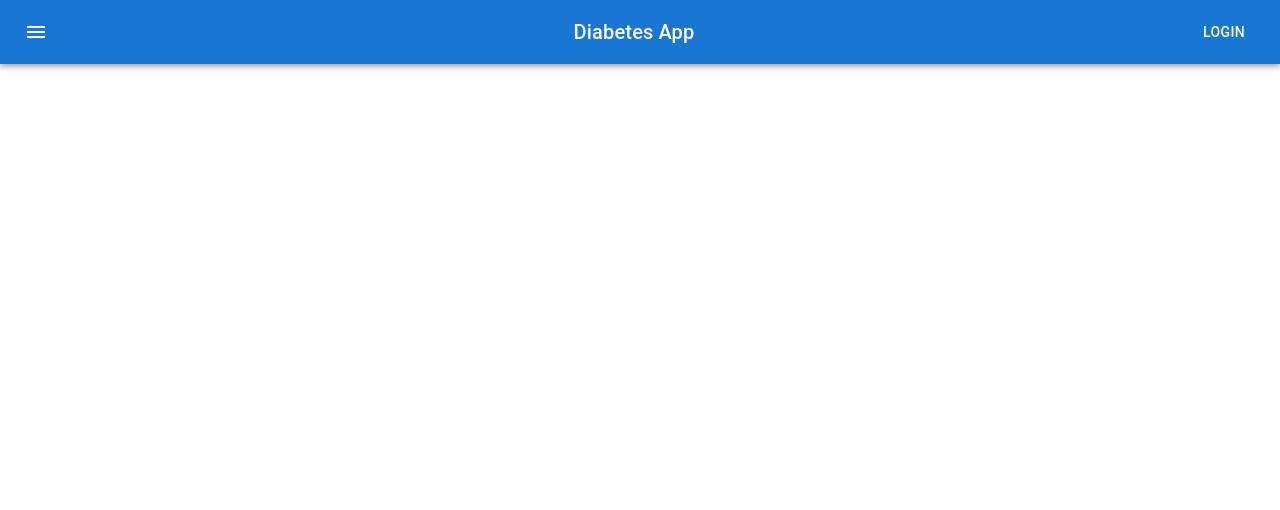
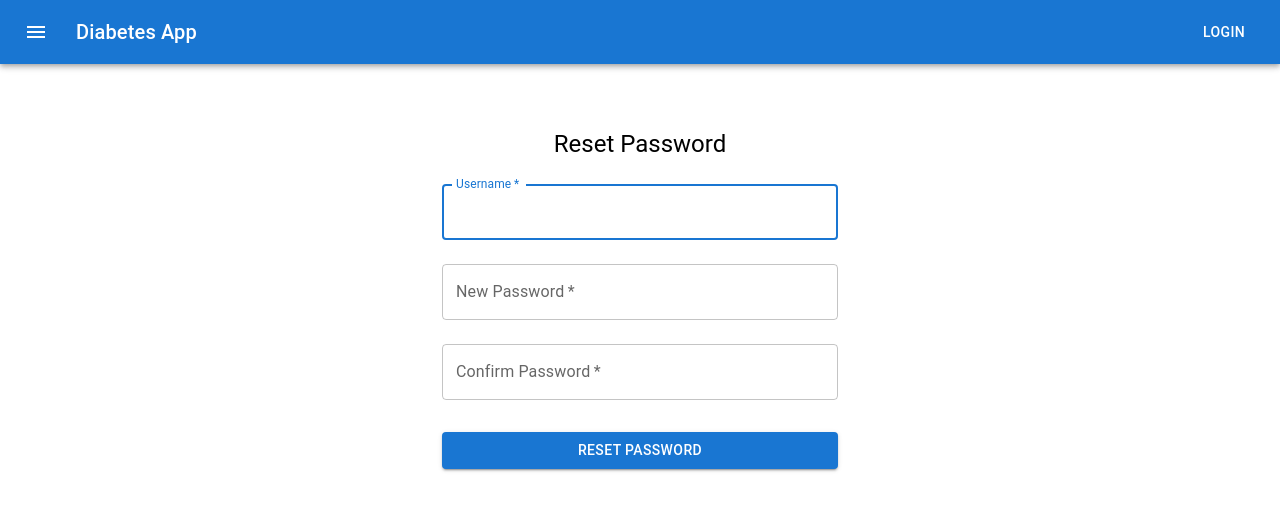
Before and after one commit to FabsSWD/diabetes-app-frontend, a React (Create React App) app: page /reset-password in a window 1280 px wide. Before the commit this address had no page. Shown: the top 510 px of the page. Built offline with nearby package versions, Linux system fonts and the light colour scheme.

Commit message:
Login and ResetPassword Working

```diff
--- a/src/App.js
+++ b/src/App.js
@@ -1,8 +1,7 @@
-import React from 'react';
-import { BrowserRouter as Router, Route, Routes } from 'react-router-dom';
-import './App.css';
+import { BrowserRouter as Router, Routes, Route } from 'react-router-dom';
 import Appbar from './components/Appbar';
-import Login from './components/Login'; // Asegúrate de que el nombre y la ruta sean correctos
+import Login from './components/Login';
+import { ResetPassword } from './components/Resetpassword'; // Corregido: utilizar una exportación nombrada
 
 function App() {
   return (
@@ -11,7 +10,7 @@ function App() {
         <Appbar />
         <Routes>
           <Route path="/login" element={<Login />} />
-          {/* Puedes agregar más rutas aquí si es necesario */}
+          <Route path="/reset-password" element={<ResetPassword />} />
         </Routes>
       </div>
     </Router>
--- a/src/components/Login.js
+++ b/src/components/Login.js
@@ -1,39 +1,26 @@
 import React, { useState } from 'react';
-import { TextField, Button, Box, Typography, Container } from '@mui/material';
+import { TextField, Button, Box, Typography, Container, Link } from '@mui/material';
 import axios from 'axios';
+import { useNavigate } from 'react-router-dom';
 
 export default function Login() {
   const [username, setUsername] = useState('');
   const [password, setPassword] = useState('');
   const [error, setError] = useState('');
+  const navigate = useNavigate();
 
   const handleLogin = async () => {
     try {
-      // Primero, verifica si el usuario existe
-      const userExistsResponse = await axios.get('http://localhost:8085/user/exists', {
-        params: {
-          username: username,
-        },
-      });
-
-      if (!userExistsResponse.data) {
-        setError('User does not exist');
-        return;
-      }
-
-      // Si el usuario existe, valida la contraseña
-      const response = await axios.post('http://localhost:8085/user/validate', null, {
-        params: {
-          username: username,
-          password: password,
-        },
+      const response = await axios.post('http://localhost:8085/user/validate', {
+        username: username,
+        password: password,
       });
 
       if (response.data === true) {
-        // Redireccionar o indicar inicio de sesión exitoso
-        alert('Login successful');
+        setError('');
+        navigate('/reset-password'); // Cambiado para que vaya a reset-password si no existe /dashboard
       } else {
-        setError('Invalid password');
+        setError('Invalid username or password');
       }
     } catch (err) {
       setError('An error occurred. Please try again.');
@@ -51,7 +38,7 @@ export default function Login() {
         }}
       >
         <Typography component="h1" variant="h5">
-          Sign in
+          Login
         </Typography>
         <Box component="form" onSubmit={(e) => e.preventDefault()} sx={{ mt: 1 }}>
           <TextField
@@ -90,8 +77,11 @@ export default function Login() {
             sx={{ mt: 3, mb: 2 }}
             onClick={handleLogin}
           >
-            Sign In
+            Login
           </Button>
+          <Link href="/reset-password" variant="body2">
+            Forgot your password?
+          </Link>
         </Box>
       </Box>
     </Container>
--- /dev/null
+++ b/src/components/Resetpassword.js
@@ -0,0 +1,110 @@
+import React, { useState } from 'react';
+import { TextField, Button, Box, Typography, Container } from '@mui/material';
+import axios from 'axios';
+
+export function ResetPassword() {
+  const [username, setUsername] = useState('');
+  const [newPassword, setNewPassword] = useState('');
+  const [confirmPassword, setConfirmPassword] = useState('');
+  const [error, setError] = useState('');
+  const [success, setSuccess] = useState('');
+
+  const handleResetPassword = async () => {
+    if (newPassword !== confirmPassword) {
+      setError('Passwords do not match');
+      return;
+    }
+
+    try {
+      const response = await axios.put(`http://localhost:8085/user/update-password`, null, {
+        params: {
+          username: username,
+          newPassword: newPassword
+        }
+      });
+
+      if (response.data === true) {
+        setSuccess('Password has been successfully reset');
+        setError('');
+      } else {
+        setError('Failed to reset password. Please try again.');
+        setSuccess('');
+      }
+    } catch (err) {
+      setError('An error occurred. Please try again.' + err);
+      setSuccess('');
+    }
+  };
+
+  return (
+    <Container component="main" maxWidth="xs">
+      <Box
+        sx={{
+          marginTop: 8,
+          display: 'flex',
+          flexDirection: 'column',
+          alignItems: 'center',
+        }}
+      >
+        <Typography component="h1" variant="h5">
+          Reset Password
+        </Typography>
+        <Box component="form" onSubmit={(e) => e.preventDefault()} sx={{ mt: 1 }}>
+          <TextField
+            margin="normal"
+            required
+            fullWidth
+            id="username"
+            label="Username"
+            name="username"
+            autoComplete="username"
+            autoFocus
+            value={username}
+            onChange={(e) => setUsername(e.target.value)}
+          />
+          <TextField
+            margin="normal"
+            required
+            fullWidth
+            name="newPassword"
+            label="New Password"
+            type="password"
+            id="new-password"
+            value={newPassword}
+            onChange={(e) => setNewPassword(e.target.value)}
+          />
+          <TextField
+            margin="normal"
+            required
+            fullWidth
+            name="confirmPassword"
+            label="Confirm Password"
+            type="password"
+            id="confirm-password"
+            value={confirmPassword}
+            onChange={(e) => setConfirmPassword(e.target.value)}
+          />
+          {error && (
+            <Typography color="error" variant="body2">
+              {error}
+            </Typography>
+          )}
+          {success && (
+            <Typography color="primary" variant="body2">
+              {success}
+            </Typography>
+          )}
+          <Button
+            type="button"
+            fullWidth
+            variant="contained"
+            sx={{ mt: 3, mb: 2 }}
+            onClick={handleResetPassword}
+          >
+            Reset Password
+          </Button>
+        </Box>
+      </Box>
+    </Container>
+  );
+}
```
